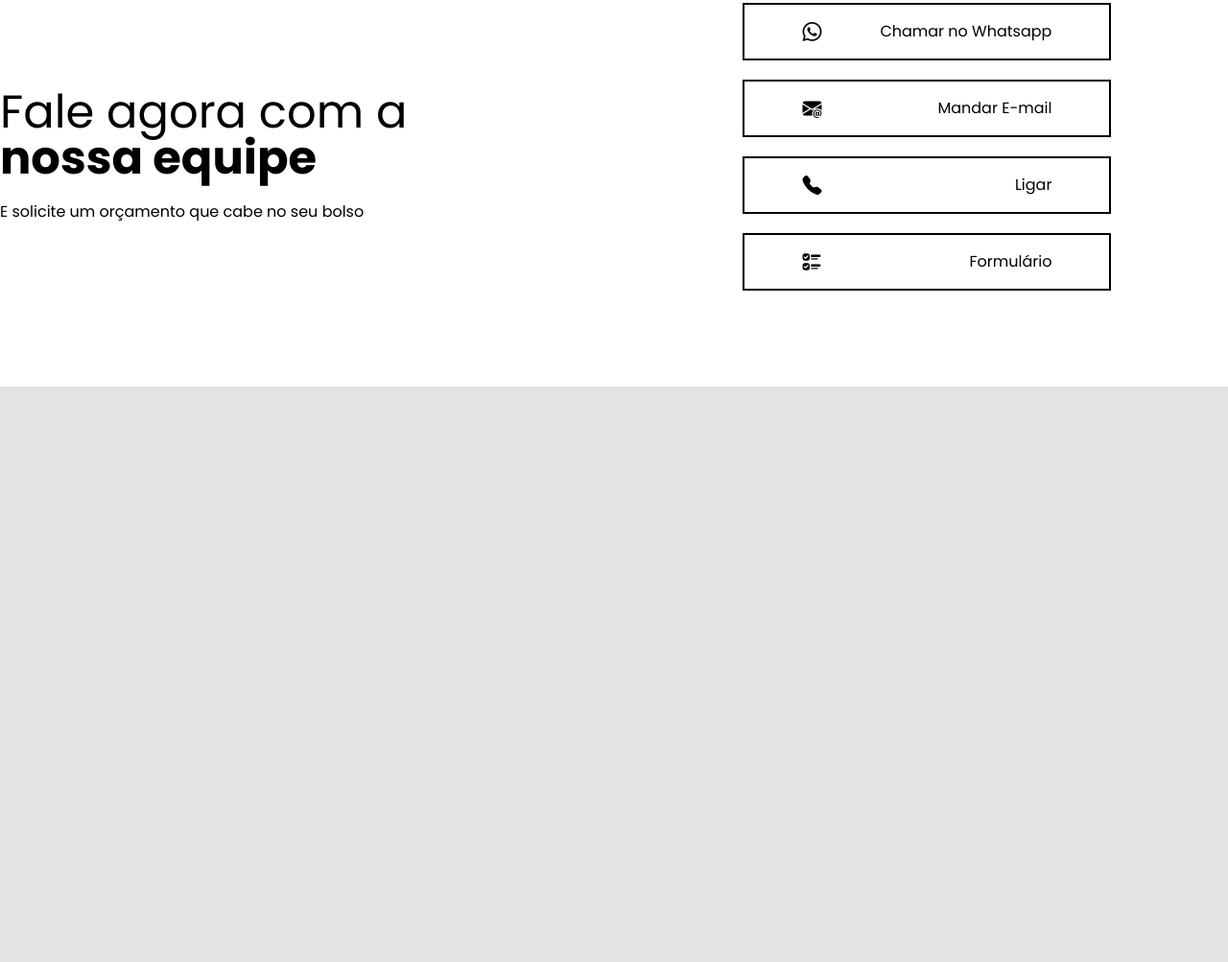
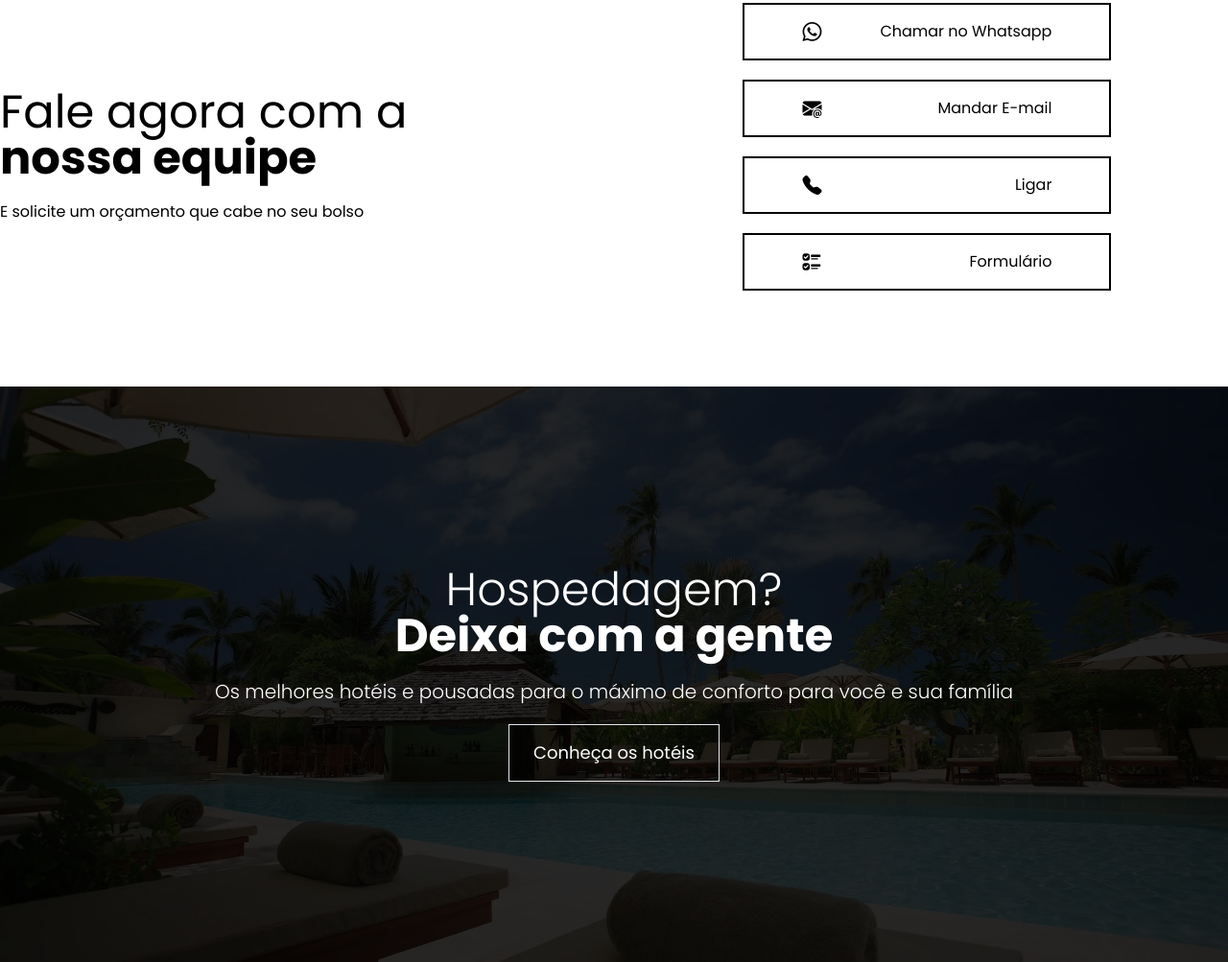
Before and after one commit to eudeda/SiteViagens, a website: page index.html in a window 1280 px wide. Shown: the part 2057-3060 px from the top of the page at 96% size. Before the commit the page ends 2460 px from the top, so only its background shows below. Drawn offline with nearby package versions, Linux system fonts and the light colour scheme.

Commit message:
Hospedagem section done.

```diff
--- a/index.html
+++ b/index.html
@@ -83,7 +83,7 @@
             <div class="view">
                 <article class="flex items-center gap-x-[350px]">
 
-                    <div class="">
+                    <div>
                         <h3 class="text-5xl mb-5">Fale agora com a <span class="block font-bold">nossa equipe</span></h3>
                         <p class="">E solicite um orçamento que cabe no seu bolso</p>
                     </div>
@@ -113,6 +113,20 @@
                 </article>
             </div>
         </section>
+
+        <section class="h-[600px] bg-[url('/imgs/hotel-bg.webp')] bg-no-repeat bg-center bg-cover bg-fixed relative">
+            <div class="relative view z-[2] flex justify-center items-center h-full">
+
+                <div class="text-center text-white">
+                    <h3 class="text-5xl font-extralight">Hospedagem?<span class="block font-semibold">Deixa com a gente</span></h3>
+                    <p class="my-5 text-xl font-light">Os melhores hotéis e pousadas para o máximo de conforto para você e sua família</p>
+                    <a href="#"><button class="w-[220px] h-[60px] text-lg text-white border-[1px] hover:bg-white duration-500 hover:text-black">Conheça os hotéis</button></a>
+                </div>
+
+            </div>
+
+            <div class="absolute top-0 left-0 h-full w-full bg-[#000000d7] z-[1]"></div>
+        </section>
     </main>
 </body>
 </html>
```
Also changed, not shown: css/output.css.
